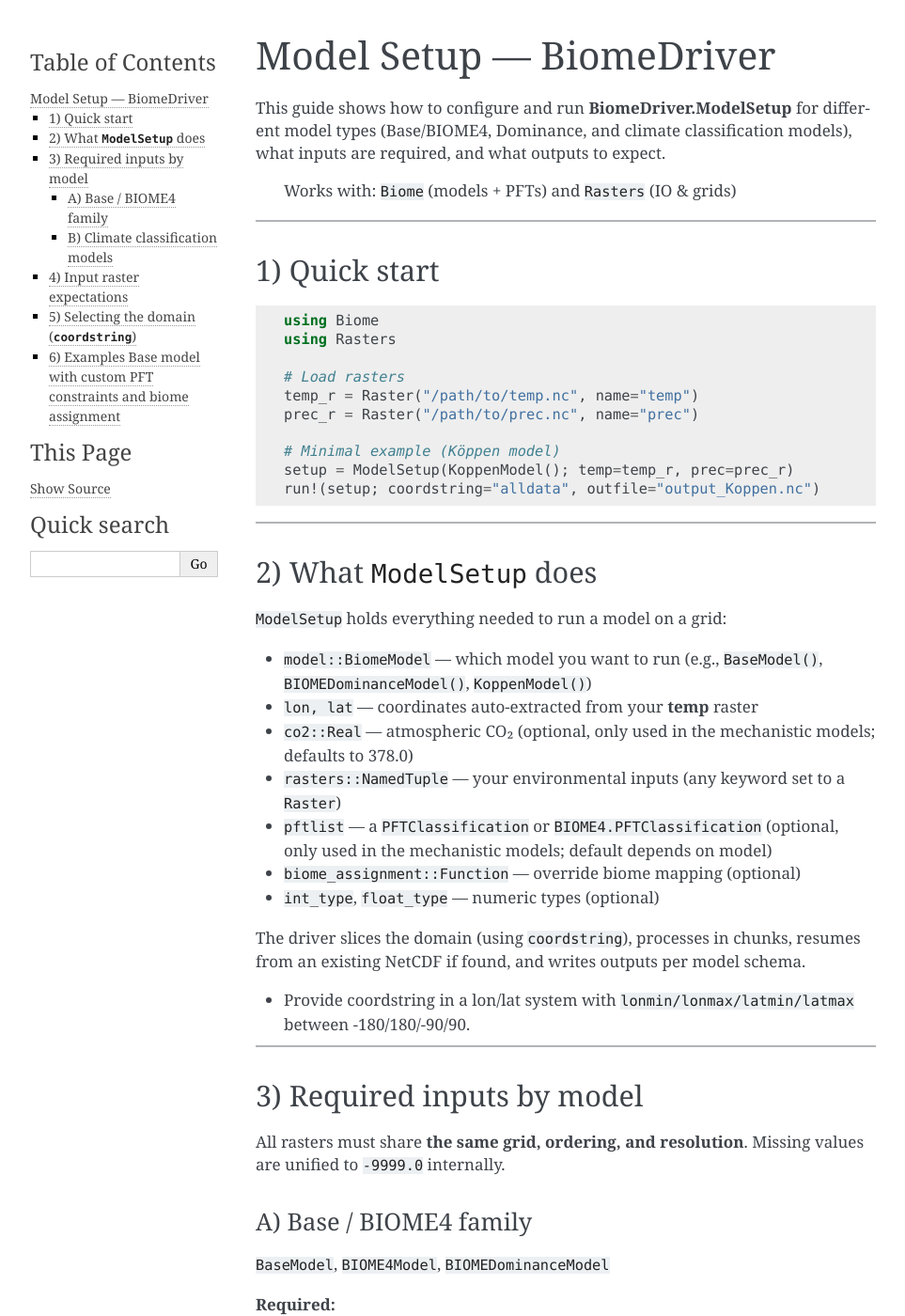
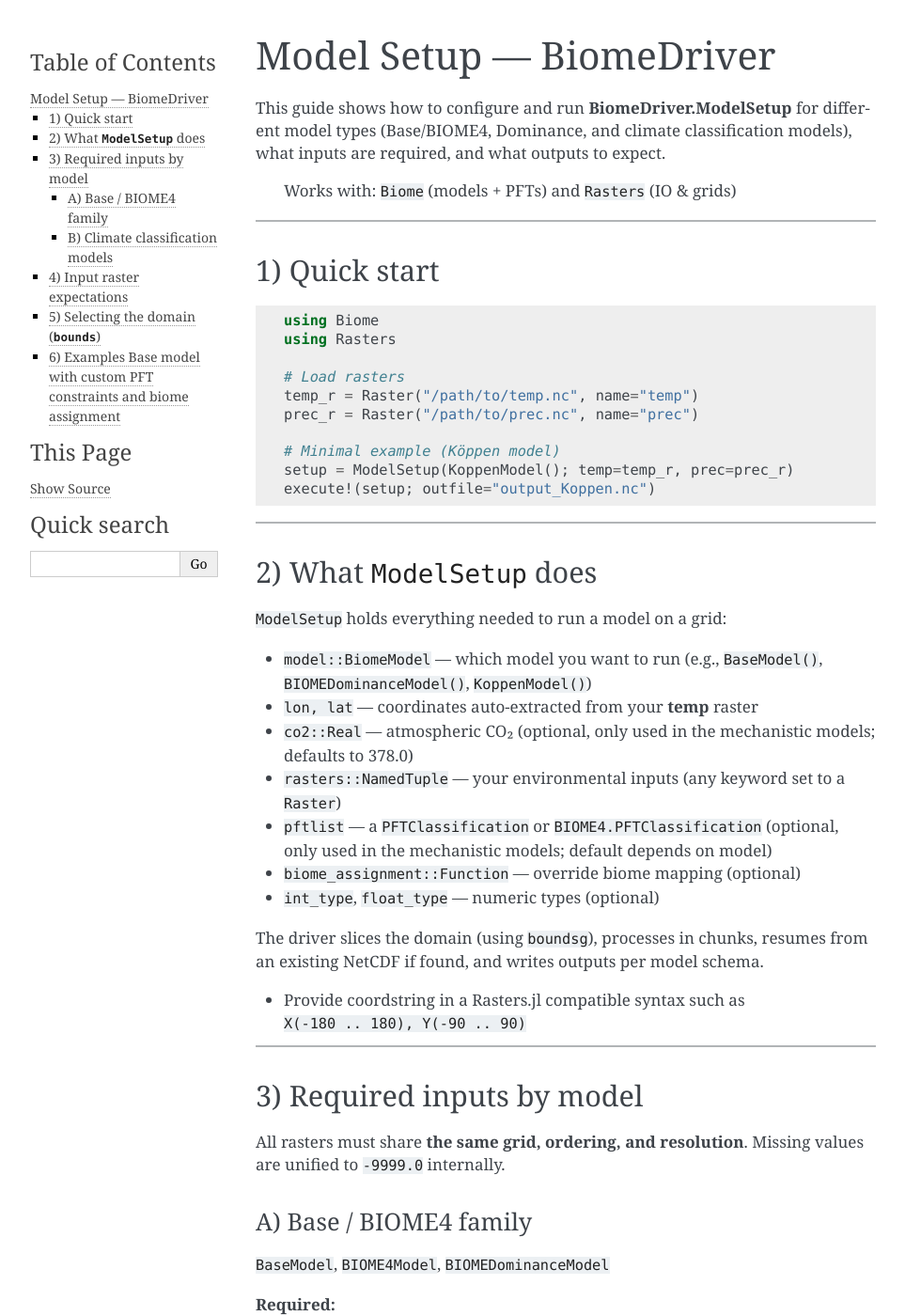
Before and after one commit to clechartre/Biome.jl, a Sphinx documentation site: the page built from docs/src/model-setup.md, in a window 1280 px wide and 1400 px high. Shown: the whole window at 94% size, without its empty margins (148-1111 px from the left). Built offline with Sphinx 7.4.7, drawn with Linux system fonts in a browser that asks for light colours; the version number could not be read and is left out; some of the changed text lies outside the part shown.

Commit message:
Update modelsetup.md

````diff
--- a/docs/src/model-setup.md
+++ b/docs/src/model-setup.md
@@ -18,7 +18,7 @@
 
 # Minimal example (Köppen model)
 setup = ModelSetup(KoppenModel(); temp=temp_r, prec=prec_r)
-run!(setup; coordstring="alldata", outfile="output_Koppen.nc")
+execute!(setup; outfile="output_Koppen.nc")
 ```
 
 ---
@@ -35,8 +35,8 @@
 * `biome_assignment::Function` — override biome mapping (optional)
 * `int_type`, `float_type` — numeric types (optional)
 
-The driver slices the domain (using `coordstring`), processes in chunks, resumes from an existing NetCDF if found, and writes outputs per model schema.
-* Provide coordstring in a lon/lat system with `lonmin/lonmax/latmin/latmax` between -180/180/-90/90.
+The driver slices the domain (using `boundsg`), processes in chunks, resumes from an existing NetCDF if found, and writes outputs per model schema.
+* Provide coordstring in a Rasters.jl compatible syntax such as ` X(-180 .. 180), Y(-90 .. 90)`
 
 ---
 
@@ -114,14 +114,15 @@
 
 ---
 
-## 5) Selecting the domain (`coordstring`)
+## 5) Selecting the domain (`bounds`)
 
-* Use `"alldata"` to process the full grid (default).
-* Or pass `"lon_min/lon_max/lat_min/lat_max"` (e.g., `"-180/0/-90/90"`).
+* Do not specify bounds to process the full grid (default).
+* Or pass `X(lon_min .. lon_max), Y(lat_min .. latmax)` (e.g., `"-180/0/-90/90"`).
 * The driver maps those to array indices even if latitude is descending.
 
 ```julia
-run!(setup; coordstring="-180/0/-90/90", outfile="subset.nc")
+alldata = X(-180 .. 180, Y(-90 .. 90))
+run!(setup; bounds = alldata, outfile = "subset.nc")
 ```
 
 ---
@@ -165,5 +166,5 @@
     temp=temp_r, prec=prec_r, clt=clt_r, ksat=ksat_r, whc=whc_r,
     test=test_r, co2=373.8, pftlist=pfts, biome_assignment=my_biome_assign)
 
-run!(setup; coordstring="-180/0/-90/90", outfile="output_BaseModel.nc")
+run!(setup; outfile="output_BaseModel.nc")
 ```
````
Also changed, not shown: other parts of docs/src/model-setup.md (+1 -1 lines).
